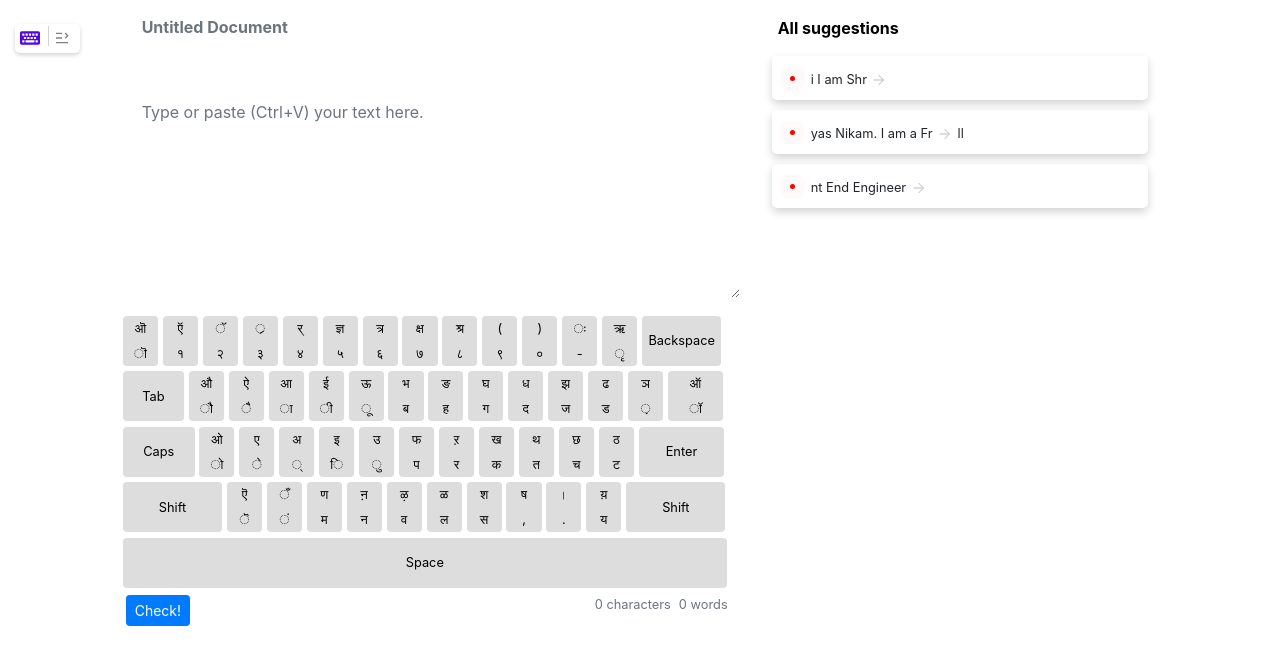
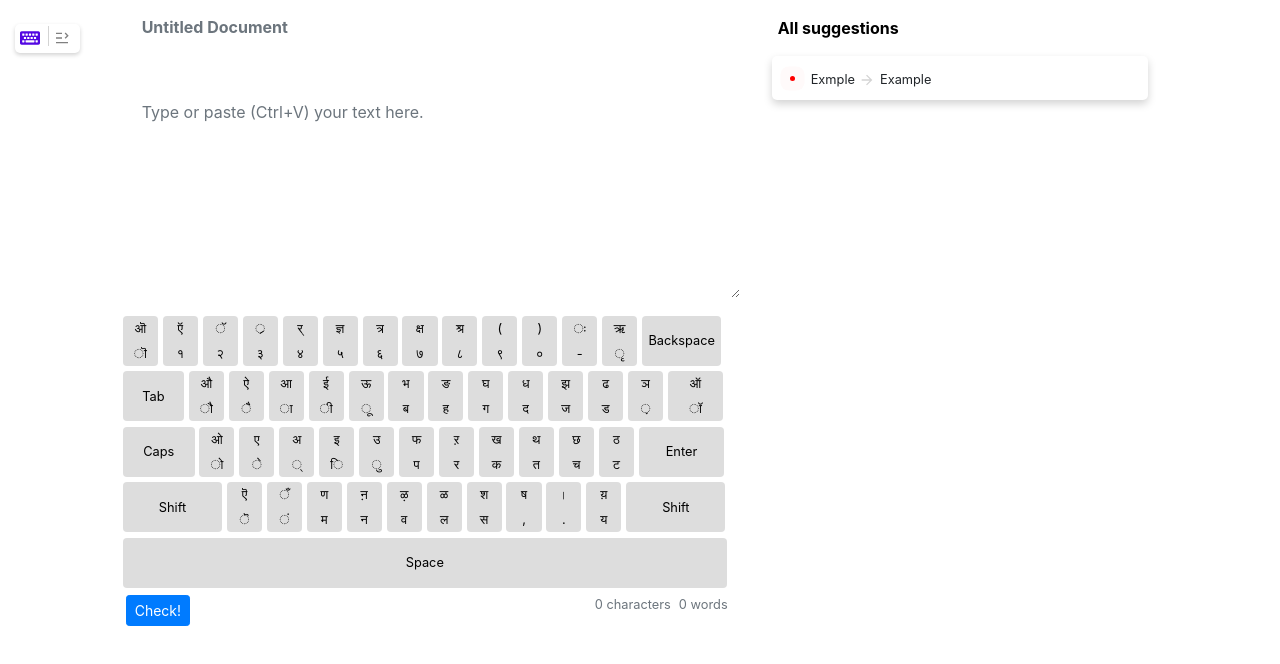
Before and after one commit to nikam-shreyas/VyakaranFrontend, a React (Create React App) app: page / in a window 1280 px wide. Shown: the top 664 px of the page. Built offline with nearby package versions, Linux system fonts and the light colour scheme.

Commit message:
Added Loader and replacement suggestion

```diff
--- a/package.json
+++ b/package.json
@@ -8,9 +8,11 @@
     "@testing-library/react": "^11.1.0",
     "@testing-library/user-event": "^12.1.10",
     "fast-diff": "^1.2.0",
+    "loaders.css": "^0.1.2",
     "react": "^17.0.1",
     "react-dom": "^17.0.1",
     "react-icons": "^4.2.0",
+    "react-loaders": "^3.0.1",
     "react-scripts": "4.0.3",
     "web-vitals": "^1.0.1"
   },
--- a/src/components/HomePage.jsx
+++ b/src/components/HomePage.jsx
@@ -9,7 +9,11 @@ import dictionary from "./virtualKeyboardDictionary";
 import SideNav from "./SideNav";
 import diffCalculator from "./diffCalculator";
 class HomePage extends Component {
-  state = { imgHolder: img1, keyboard: true, corrections: [["", ""]] };
+  state = {
+    imgHolder: img1,
+    keyboard: true,
+    corrections: [["Exmple", "Example"]],
+  };
 
   constructor(props) {
     super(props);
@@ -21,21 +25,23 @@ class HomePage extends Component {
     this.checkSentence = this.checkSentence.bind(this);
   }
   componentDidMount() {
-    this.calculateDifference(
-      "Hi I am Shreyas Nikam. I am a Front End Engineer.",
-      "Hello."
-    );
+    // this.calculateDifference(
+    //   "Hi I am Shreyas Nikam. I am a Front End Engineer.",
+    //   "Hello."
+    // );
   }
   replaceContent(input, target, count) {
     let result = document.getElementById("content").value;
-    let temp = result.slice(0, count);
-    console.log("before: ", temp);
-    temp += target;
-    console.log("replace: ", temp);
+    document.getElementById("content").value = result.replace(input, target);
+    console.log(input, target);
+    //     let temp = result.slice(0, count);
+    // console.log("before: ", temp);
+    // temp += target;
+    // console.log("replace: ", temp);
 
-    temp += result.slice(count + input.length, result.length);
-    console.log("after: ", temp);
-    document.getElementById("content").value = temp;
+    // temp += result.slice(count + input.length, result.length);
+    // console.log("after: ", temp);
+    // document.getElementById("content").value = temp;
   }
   calculateDifference(input, target) {
     let corrections = [];
@@ -73,11 +79,11 @@ class HomePage extends Component {
     this.setState({ keyboard: !this.state.keyboard });
   }
   checkSentence() {
+    this.setState({ isLoading: true });
     let sentence = document.getElementById("content").value;
-    console.log(typeof sentence);
+    // console.log(typeof sentence);
     fetch("http://localhost:9696/suggest", {
       method: "POST",
-
       body: JSON.stringify({
         input_sentence: sentence,
       }),
@@ -91,6 +97,7 @@ class HomePage extends Component {
         console.log(res);
         this.setState({ corrections: [[sentence, res["output"]]] });
         console.log(this.state);
+        this.setState({ isLoading: false });
       });
   }
   onChangeContent(e) {
@@ -206,7 +213,7 @@ class HomePage extends Component {
             <div className="doc_title m-3 suggestions_title">
               All suggestions
             </div>
-
+            {this.state.isLoading ? <>Loading...</> : <></>}
             <div className="suggestions_content" id="suggestions_content">
               {this.state.corrections.map((e, i) => (
                 <SuggestionCard
```
Also changed, not shown: 1 other file (tests, documents, lock files or other folders).
